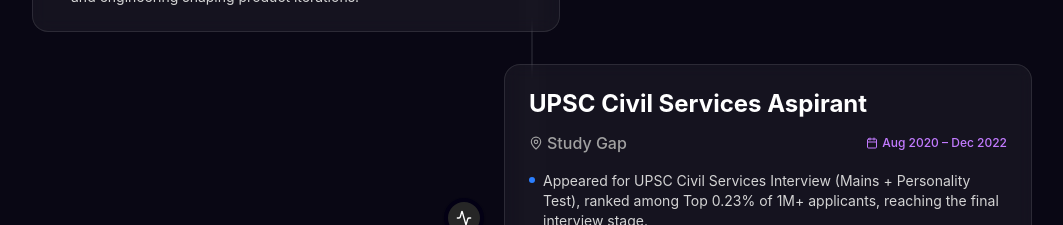
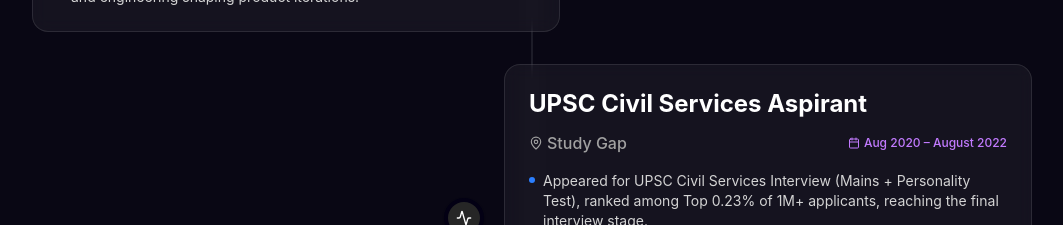
Before and after one commit to Archiev19/Archiev19.github.io, a React (Vite) app: page / in a window 1280 px wide. Shown: the part 2840-3065 px from the top of the page, without its empty margins (108-1171 px from the left). Built offline with nearby package versions, Linux system fonts and the light colour scheme.

Commit message:
fix: update UPSC timeline to end in August 2022

```diff
--- a/src/data/portfolio.js
+++ b/src/data/portfolio.js
@@ -53,7 +53,7 @@
         role: "UPSC Civil Services Aspirant",
         company: "Study Gap",
         location: "India",
-        date: "Aug 2020 – Dec 2022",
+        date: "Aug 2020 – August 2022",
         logo: null,
         highlights: [
             "Appeared for UPSC Civil Services Interview (Mains + Personality Test), ranked among Top 0.23% of 1M+ applicants, reaching the final interview stage.",
```
